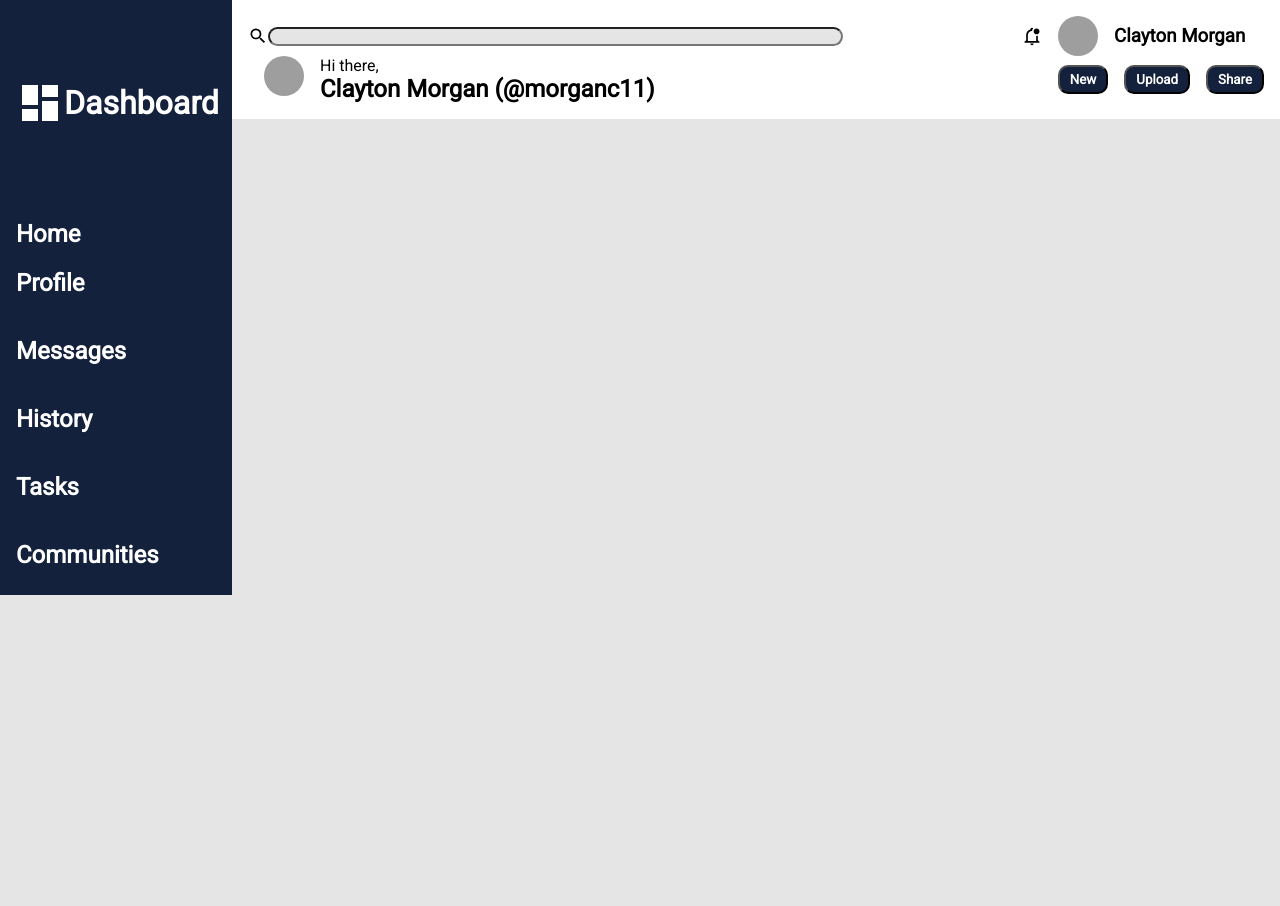
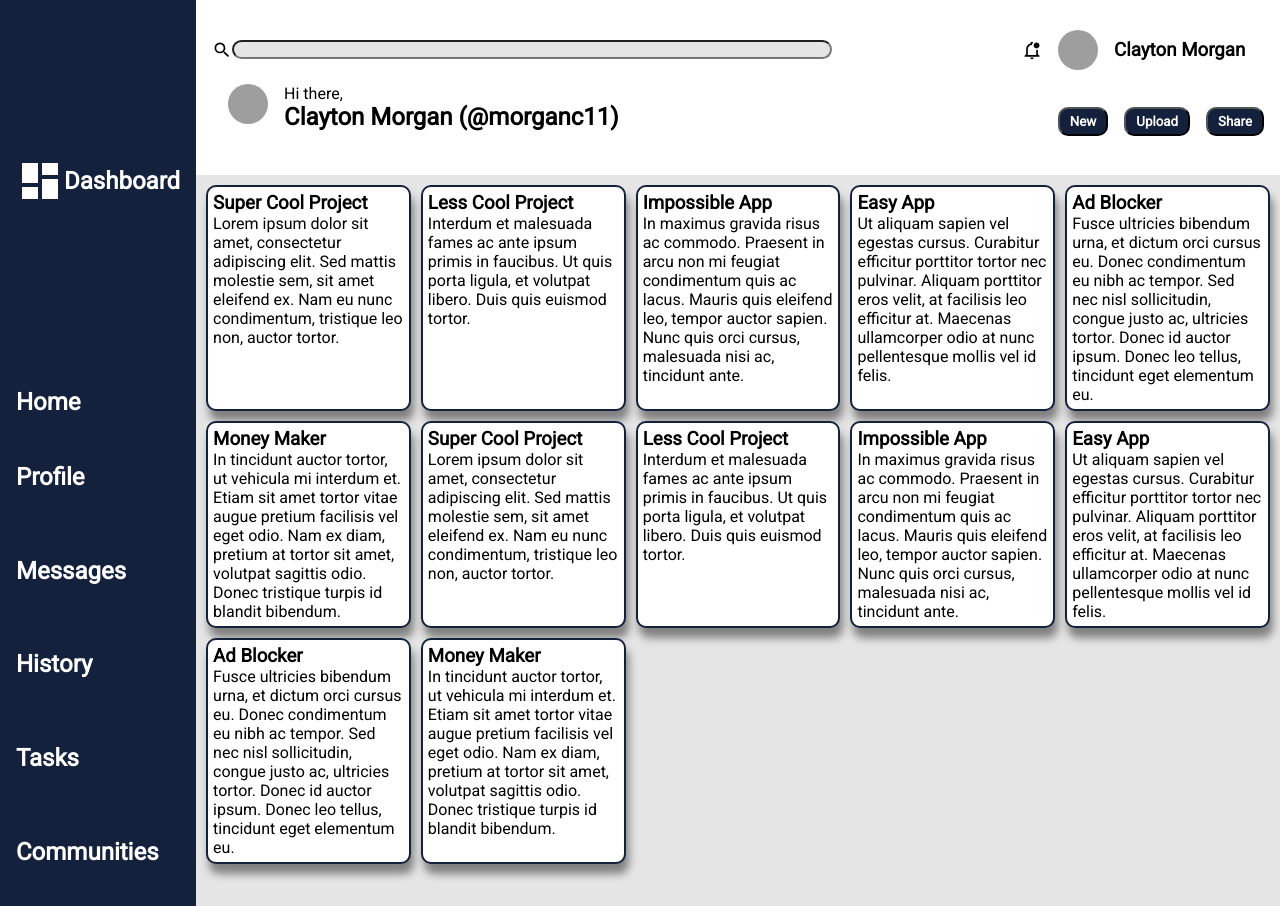
Before and after one commit to claytonm17/admin-dashboard, a plain HTML site: page index.html in a window 1280 px wide. Before the commit the page ends 800 px from the top, so only its background shows below. Drawn offline with Linux system fonts and the light colour scheme; grey boxes are pictures that could not be loaded.

Commit message:
Create main section with project tabs

```diff
--- a/index.html
+++ b/index.html
@@ -9,7 +9,7 @@
 </head>
 <body>
     <div class="bars">
-        <div class="sidebar">
+        <nav class="sidebar">
             <div class="dashboard">
                 <img src="/svg/view-dashboard.svg" alt="Icon of a dashboard" class="dashboard-icon" />
                 <h1>Dashboard</h1>
@@ -40,7 +40,7 @@
                     <h2>Communities</h2>
                 </div>
             </div>
-        </div>
+        </nav>
         <div class="heading">
             <div class="utility">
                 <div class="searchbar">
@@ -68,6 +68,56 @@
                 </div>
             </div>
         </div>
+        <main class="data">
+            <div class="box">
+                <h3>Super Cool Project</h3>
+                <p>Lorem ipsum dolor sit amet, consectetur adipiscing elit. Sed mattis molestie sem, sit amet eleifend ex. Nam eu nunc condimentum, tristique leo non, auctor tortor.</p>
+            </div>
+            <div class="box">
+                <h3>Less Cool Project</h3>
+                <p>Interdum et malesuada fames ac ante ipsum primis in faucibus. Ut quis porta ligula, et volutpat libero. Duis quis euismod tortor.</p>
+            </div>
+            <div class="box">
+                <h3>Impossible App</h3>
+                <p>In maximus gravida risus ac commodo. Praesent in arcu non mi feugiat condimentum quis ac lacus. Mauris quis eleifend leo, tempor auctor sapien. Nunc quis orci cursus, malesuada nisi ac, tincidunt ante.</p>
+            </div>
+            <div class="box">
+                <h3>Easy App</h3>
+                <p>Ut aliquam sapien vel egestas cursus. Curabitur efficitur porttitor tortor nec pulvinar. Aliquam porttitor eros velit, at facilisis leo efficitur at. Maecenas ullamcorper odio at nunc pellentesque mollis vel id felis.</p>
+            </div>
+            <div class="box">
+                <h3>Ad Blocker</h3>
+                <p>Fusce ultricies bibendum urna, et dictum orci cursus eu. Donec condimentum eu nibh ac tempor. Sed nec nisl sollicitudin, congue justo ac, ultricies tortor. Donec id auctor ipsum. Donec leo tellus, tincidunt eget elementum eu.</p>
+            </div>
+            <div class="box">
+                <h3>Money Maker</h3>
+                <p>In tincidunt auctor tortor, ut vehicula mi interdum et. Etiam sit amet tortor vitae augue pretium facilisis vel eget odio. Nam ex diam, pretium at tortor sit amet, volutpat sagittis odio. Donec tristique turpis id blandit bibendum.</p>
+            </div>
+            <div class="box">
+                <h3>Super Cool Project</h3>
+                <p>Lorem ipsum dolor sit amet, consectetur adipiscing elit. Sed mattis molestie sem, sit amet eleifend ex. Nam eu nunc condimentum, tristique leo non, auctor tortor.</p>
+            </div>
+            <div class="box">
+                <h3>Less Cool Project</h3>
+                <p>Interdum et malesuada fames ac ante ipsum primis in faucibus. Ut quis porta ligula, et volutpat libero. Duis quis euismod tortor.</p>
+            </div>
+            <div class="box">
+                <h3>Impossible App</h3>
+                <p>In maximus gravida risus ac commodo. Praesent in arcu non mi feugiat condimentum quis ac lacus. Mauris quis eleifend leo, tempor auctor sapien. Nunc quis orci cursus, malesuada nisi ac, tincidunt ante.</p>
+            </div>
+            <div class="box">
+                <h3>Easy App</h3>
+                <p>Ut aliquam sapien vel egestas cursus. Curabitur efficitur porttitor tortor nec pulvinar. Aliquam porttitor eros velit, at facilisis leo efficitur at. Maecenas ullamcorper odio at nunc pellentesque mollis vel id felis.</p>
+            </div>
+            <div class="box">
+                <h3>Ad Blocker</h3>
+                <p>Fusce ultricies bibendum urna, et dictum orci cursus eu. Donec condimentum eu nibh ac tempor. Sed nec nisl sollicitudin, congue justo ac, ultricies tortor. Donec id auctor ipsum. Donec leo tellus, tincidunt eget elementum eu.</p>
+            </div>
+            <div class="box">
+                <h3>Money Maker</h3>
+                <p>In tincidunt auctor tortor, ut vehicula mi interdum et. Etiam sit amet tortor vitae augue pretium facilisis vel eget odio. Nam ex diam, pretium at tortor sit amet, volutpat sagittis odio. Donec tristique turpis id blandit bibendum.</p>
+            </div>
+        </main>
     </div>
 </body>
 </html>
--- a/styles.css
+++ b/styles.css
@@ -115,6 +115,7 @@ img.notification {
     padding: 1rem;
     grid-row: span 2;
     max-width: 200px;
+    height: 100%;
 }
 
 .bars {
@@ -130,3 +131,18 @@ img.notification {
     flex-direction: column;
     justify-content: space-around;
 }
+
+.box {
+    border: solid 2px var(--background-color);
+    background-color: var(--light-text-color);
+    padding: 5px;
+    border-radius: 10px;
+    filter: drop-shadow(3px 10px 4px gray)
+}
+
+main.data {
+    display: grid;
+    grid-template-columns: repeat(auto-fit, minmax(200px, 1fr));
+    gap: 10px;
+    padding: 10px;
+}
```
